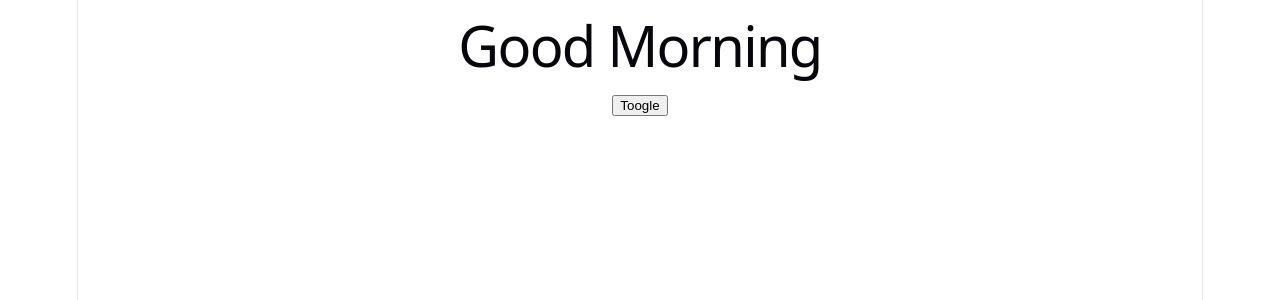
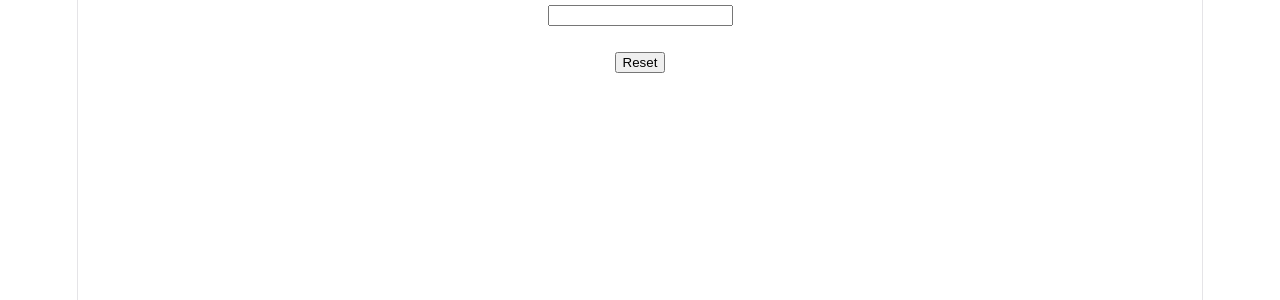
Before and after one commit to Umashankar12345/react, a React (Vite) app in the folder Listand/: page / in a window 1280 px wide. Shown: the top 300 px of the page. Built offline with nearby package versions, Linux system fonts and the light colour scheme.

Commit message:
my project

```diff
--- a/Listand/src/App.jsx
+++ b/Listand/src/App.jsx
@@ -4,21 +4,30 @@ import './App.css'
 
 function App() {
 
-  const[Morning, setMorning] = useState("Morning")
+//   const[Morning, setMorning] = useState("Morning")
 
-const toggleGreeting = () => {
-  if(Morning === "Morning"){
-    setMorning("Evening")
-  }else{
-    setMorning("Morning");
-  }
-};
-return(
-  <div>
-  <h1>Good {Morning}</h1>
-  <button onClick={toggleGreeting}>Toogle</button>
-  </div>
-)
+// const toggleGreeting = () => {
+//   if(Morning === "Morning"){
+//     setMorning("Evening")
+//   }else{
+//     setMorning("Morning");
+//   }
+// };
+// return(
+//   <div>
+//   <h1>Good {Morning}</h1>
+//   <button onClick={toggleGreeting}>Toogle</button>
+//   </div>
+// )
+ const [name, setName] = useState("");
+
+  return (
+    <div>
+      <input onChange={(e)=>setName(e.target.value)} />
+      <h3>{name}</h3>
+      <button onClick={()=>setName("")}>Reset</button>
+    </div>
+  );
   // const[cart , setCart] = useState([]);
   // const items = [
   //   {id: 1 , name: "Apple" , price: 1.5},
```
